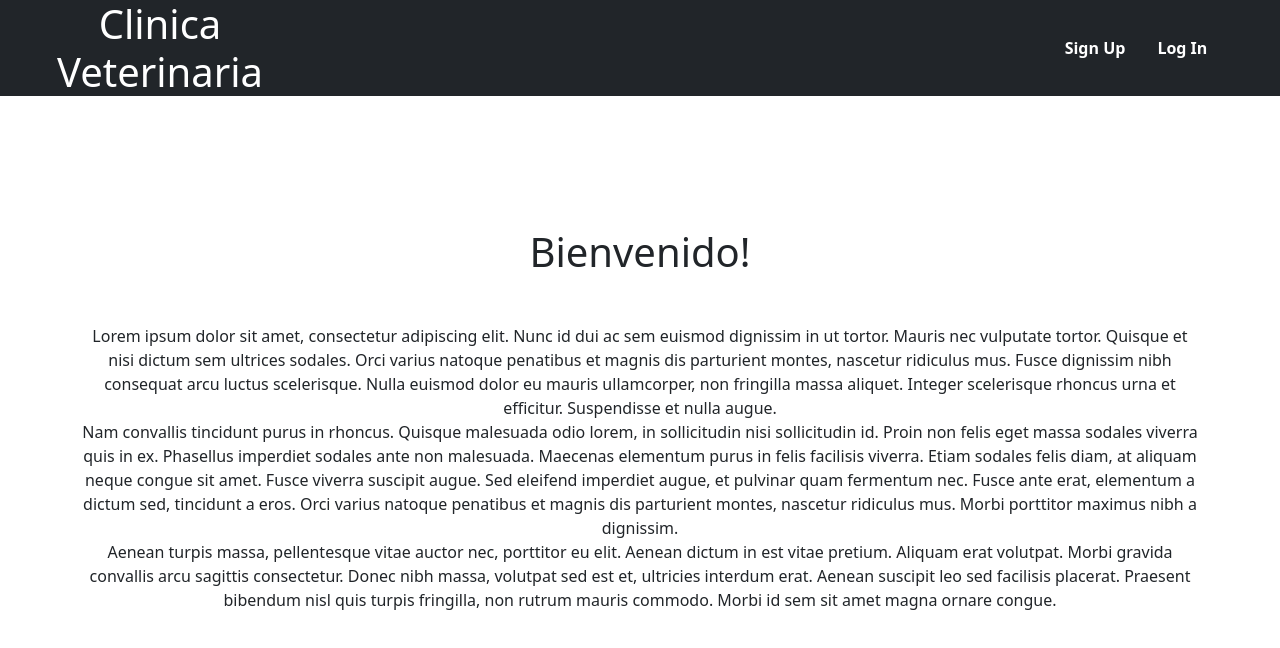
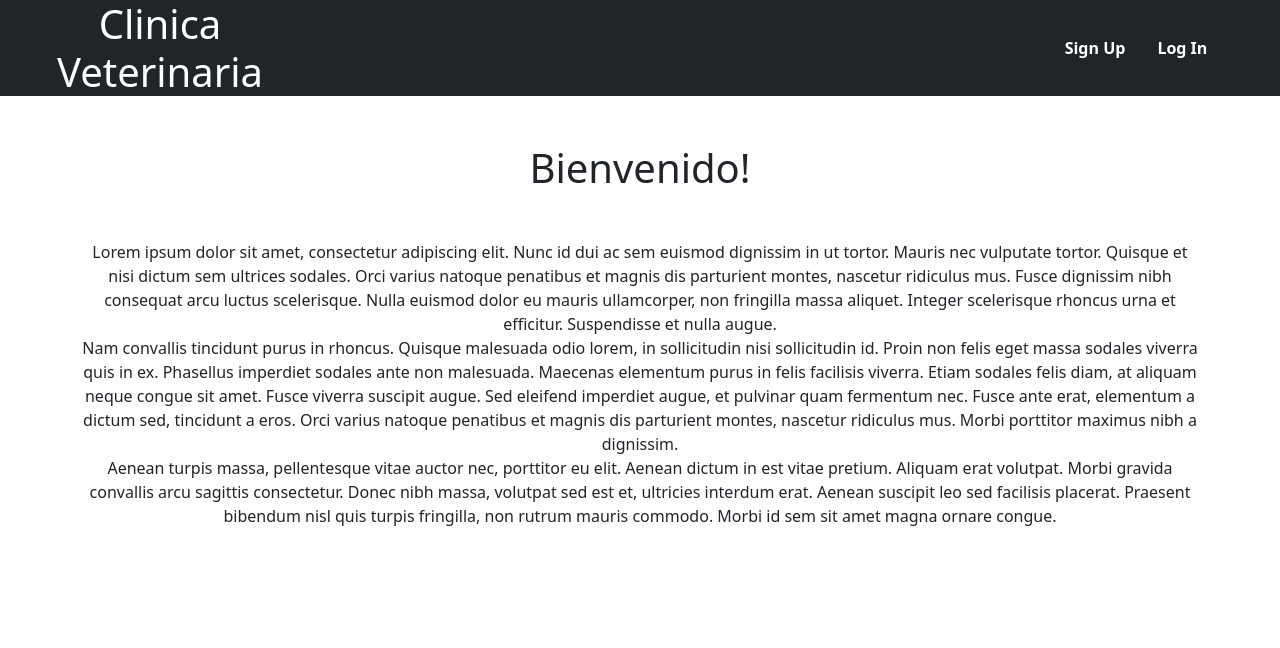
Before and after one commit to AxelUrizar/AppCitasVeterinariasFrontend, a React (Create React App) app: page / in a window 1280 px wide. Shown: the top 648 px of the page. Built offline with nearby package versions, Linux system fonts and the light colour scheme.

Commit message:
Readme completado

```diff
--- a/src/App.js
+++ b/src/App.js
@@ -13,34 +13,34 @@ import ListadoMascotas from "./components/Mascotas/ListadoMascotas";
 import NuevaCita from "./components/Citas/NuevaCita";
 import EditarCita from "./components/Citas/EditarCita";
 import Logout from "./components/Usuario/Logout";
+import Layout from "./components/Layout";
 
 function App() {
   return (
     <div className="App vh-100">
-      <NavBar />
-
       <Routes>
         {/* Paths Principales */}
-        <Route path='/' element={<Home />} />
-        <Route path='/login' element={<Login />} />
-        <Route path='/logout' element={<Logout />} />
-        <Route path='/signup' element={<SignUp />} />
+        <Route path='/' element={<Layout />}>
+          <Route path='' element= {<Home/>}/>
+          <Route path='login' element={<Login />} />
+          <Route path='logout' element={<Logout />} />
+          <Route path='signup' element={<SignUp />} />
 
           {/* Paths Usuarios */}
-        <Route path='/perfil' element={<Perfil />} />
+          <Route path='perfil' element={<Perfil />} />
             {/* <Route path='/logout' element={<Logout />} /> */}
             {/* <Route path='/logoutAll' element={<LogoutAll />} /> */}
             {/* <Route path='/eliminarCuenta' element={<EliminarCuenta />} /> */}
 
           {/* Paths Mascotas */}
-        <Route path='/perfil/nuevaMascota' element={<NuevaMascota />} />
-        <Route path='/perfil/listadoMascotas' element={<ListadoMascotas />}/>
-        <Route path='/mascotas/:id' element={<Mascotas />} />
+          <Route path='perfil/nuevaMascota' element={<NuevaMascota />} />
+          <Route path='perfil/listadoMascotas' element={<ListadoMascotas />}/>
+          <Route path='mascotas/:id' element={<Mascotas />} />
 
           {/* Paths Citas */}
-        <Route path='/mascotas/:id/nuevaCita' element={<NuevaCita />} />
-        <Route path='/mascotas/:id/editarCita/:idCita' element={<EditarCita />} />
-
+          <Route path='mascotas/:id/nuevaCita' element={<NuevaCita />} />
+          <Route path='mascotas/:id/editarCita/:idCita' element={<EditarCita />} />
+        </Route>
       </Routes>
     </div>
   );
--- a/src/components/Layout.js
+++ b/src/components/Layout.js
@@ -1,6 +1,56 @@
+import React, { useEffect, useState } from "react";
+import { Link, Outlet } from "react-router-dom";
+import authService from "../services/auth.service";
 
 const Layout = () => {
-    return
+    const [logged, setLogged] = useState(false)
+
+    const logComprobation = () => {
+        console.log(localStorage.getItem('token'))
+        if(localStorage.getItem('token')){
+            setLogged(true)
+        } else {
+            setLogged(false)
+        }
+    }
+
+    useEffect(() => {
+        const usuario = authService.getCurrentUser();
+        if(usuario){
+            setLogged(true)
+        } else {
+            setLogged(false)
+        }
+    })
+
+    return (
+        <div>
+            {logged === false &&
+                <div className="d-flex mb-5 justify-content-center align-items-center bg-dark">
+                    <Link to='/' className="col-3 navBar" id='logo'><h1>Clinica Veterinaria</h1></Link>
+                    <div className="col-6"></div>
+                    <ul className="col-3 d-flex justify-content-center align-items-center">
+                        <li><Link to='/signup' className="px-3 navBar fw-bold">Sign Up</Link></li>
+                        <li><Link to='/login' className="px-3 navBar fw-bold">Log In</Link></li>
+                    </ul>
+                </div>
+            }
+
+            {logged === true &&
+                <div className="d-flex mb-5 justify-content-center align-items-center bg-dark">
+                    <Link to='/' className="col-3 navBar" id='logo'><h1>Clinica Veterinaria</h1></Link>
+                    <div className="col-6"></div>
+                    <ul className="col-3 d-flex justify-content-center align-items-center">
+                        <li><Link to='/perfil' className="px-3 navBar fw-bold">Perfil</Link></li>
+                        <li><Link to='/logout' className="px-3 navBar fw-bold">LogOut</Link></li>
+                    </ul>
+                </div>
+            }
+            <Outlet />
+
+        </div>
+    )
 }
 
-export default Layout
+
+export default Layout;
--- a/src/components/NavBar.js
+++ b/src/components/NavBar.js
@@ -5,18 +5,17 @@ import authService from "../services/auth.service";
 const NavBar = () => {
     const [logged, setLogged] = useState(false)
 
-    // const logComprobation = () => {
-    //     console.log(localStorage.getItem('token'))
-    //     if(localStorage.getItem('token')){
-    //         setLogged(true)
-    //     } else {
-    //         setLogged(false)
-    //     }
-    // }
+    const logComprobation = () => {
+        console.log(localStorage.getItem('token'))
+        if(localStorage.getItem('token')){
+            setLogged(true)
+        } else {
+            setLogged(false)
+        }
+    }
 
     useEffect(() => {
-        const usuario = authService.getCurrentUser();
-        if(usuario){setLogged(true)}
+        logComprobation()
     })
 
     return (
--- a/src/components/Usuario/Logout.js
+++ b/src/components/Usuario/Logout.js
@@ -5,7 +5,7 @@ const Logout = () => {
 
     useEffect(() => {
         AuthService.logOut()
-            .then(res => console.log('Logout completado'))
+
     })
 
     return <h2>logout</h2>
--- a/src/services/auth.service.js
+++ b/src/services/auth.service.js
@@ -1,4 +1,5 @@
 import axios from "axios";
+import { Navigate } from "react-router-dom";
 
 const url = 'http://localhost:3000/'
 
@@ -24,6 +25,7 @@ class AuthService {
     logOut(){
         axios.delete(url + 'usuarios/logout')
         localStorage.removeItem('token')
+        return <Navigate to='/login' />
     }
 
     async registrar(nombre, email, contrasenya){
```
Also changed, not shown: 1 other file (tests, documents, lock files or other folders). Lines whose indentation alone changed are shown as unchanged.
